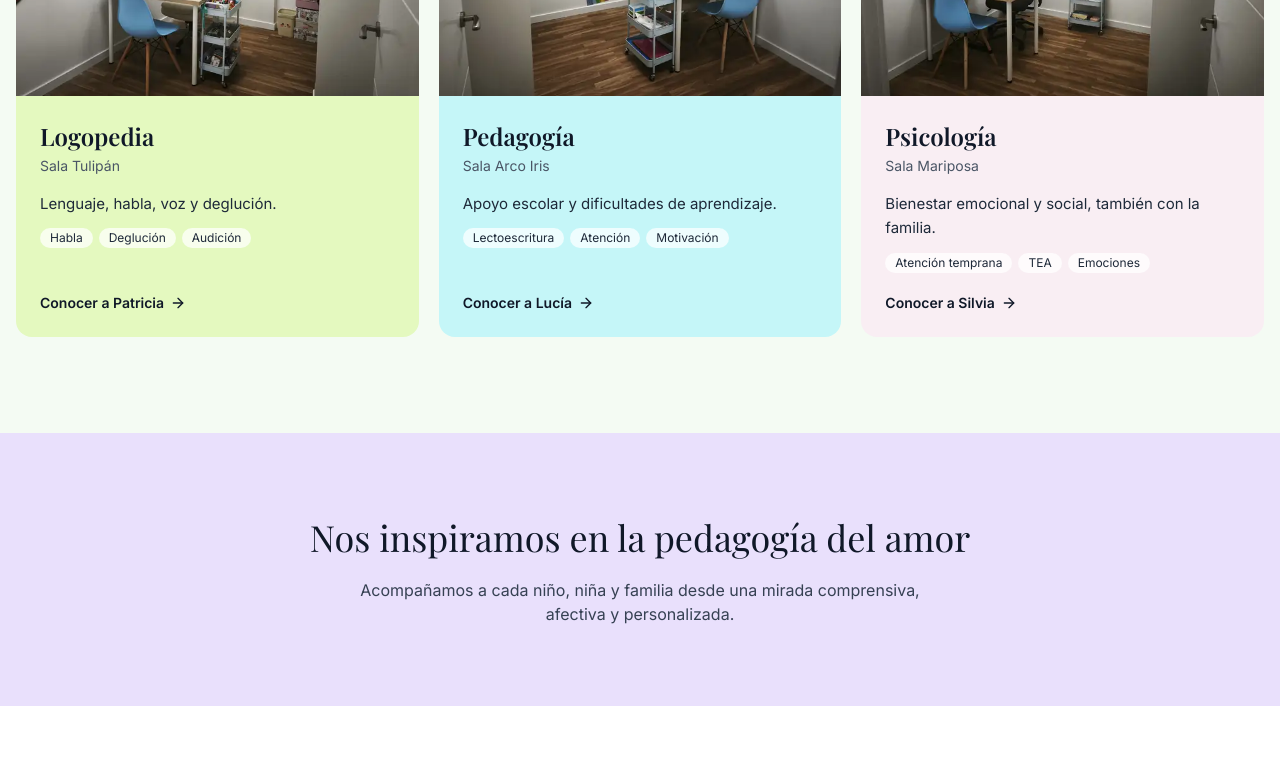
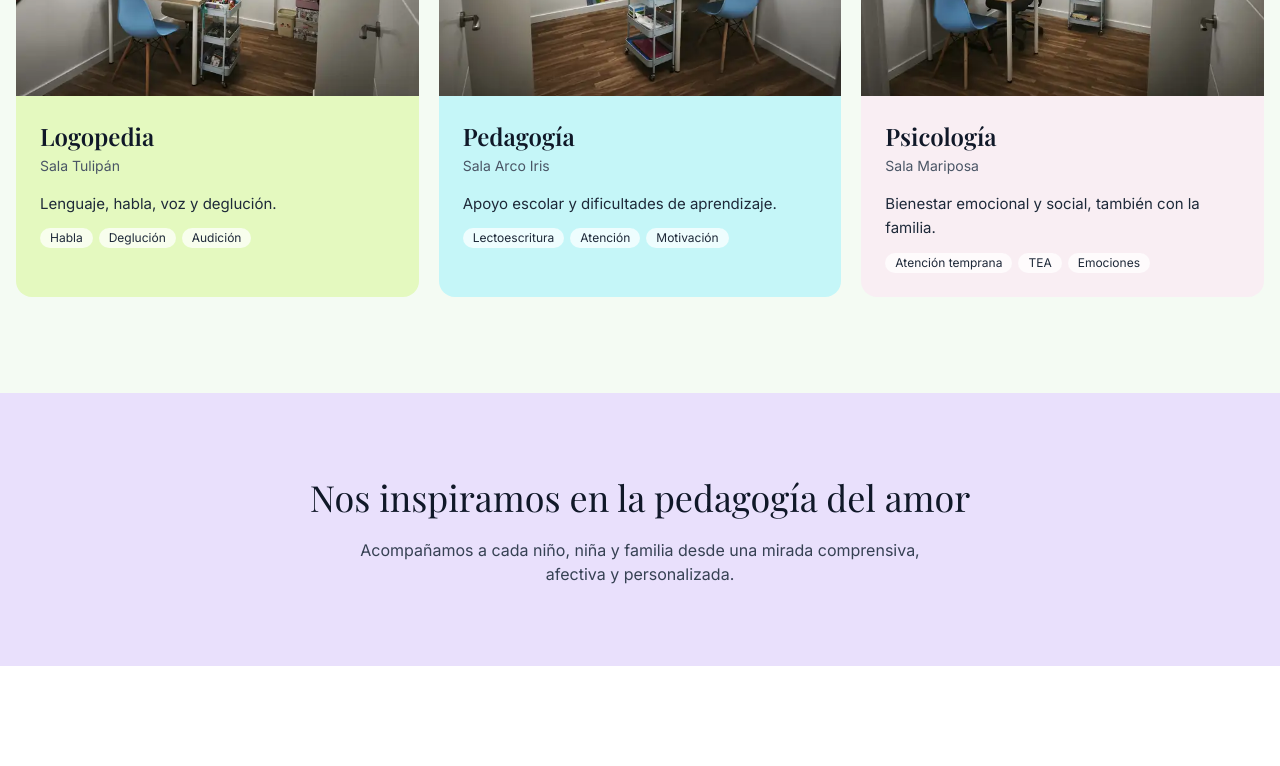
Before and after one commit to patricd17/centro-milele, a React (Vite) app in the folder frontend/: page / in a window 1280 px wide. Shown: the part 1693-2459 px from the top of the page. Built offline with nearby package versions, Linux system fonts and the light colour scheme; no server answers; the database is empty.

Commit message:
Inicio: quita los enlaces «Conocer a…» de las tres áreas
Co-Authored-By: Claude Sonnet 5.5 <noreply@anthropic.com>
Claude-Session: https://claude.ai/code/session_01Agnb9mRaFgduk5VT2bRYbk

```diff
--- a/frontend/src/pages/Home.jsx
+++ b/frontend/src/pages/Home.jsx
@@ -21,8 +21,6 @@ const areas = [
     fondo: "bg-milele-green-light/60",
     texto: "Lenguaje, habla, voz y deglución.",
     etiquetas: ["Habla", "Deglución", "Audición"],
-    profesional: "Patricia",
-    enlace: "/about/patricia",
   },
   {
     titulo: "Pedagogía",
@@ -32,8 +30,6 @@ const areas = [
     fondo: "bg-milele-cyan-light/60",
     texto: "Apoyo escolar y dificultades de aprendizaje.",
     etiquetas: ["Lectoescritura", "Atención", "Motivación"],
-    profesional: "Lucía",
-    enlace: "/about/lucia",
   },
   {
     titulo: "Psicología",
@@ -43,8 +39,6 @@ const areas = [
     fondo: "bg-milele-pink-light/60",
     texto: "Bienestar emocional y social, también con la familia.",
     etiquetas: ["Atención temprana", "TEA", "Emociones"],
-    profesional: "Silvia",
-    enlace: "/about/silvia",
   },
 ]
 
@@ -147,9 +141,6 @@ export default function Home() {
                       </li>
                     ))}
                   </ul>
-                  <Link to={area.enlace} className="mt-5 inline-flex items-center gap-1.5 text-sm font-semibold text-gray-900 hover:text-milele-cyan-dark">
-                    Conocer a {area.profesional} <ArrowRight className="h-4 w-4" aria-hidden="true" />
-                  </Link>
                 </div>
               </Reveal>
             ))}
```
